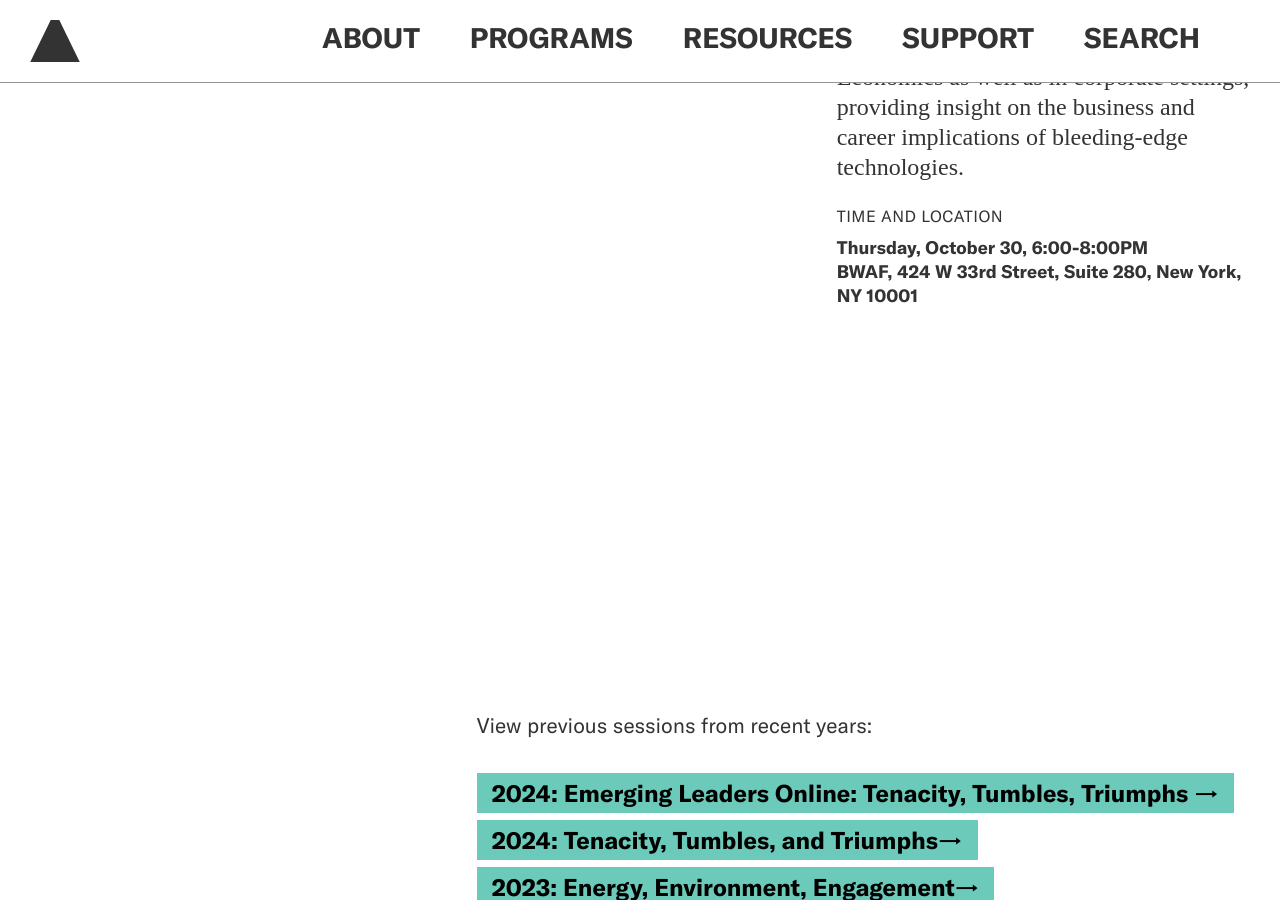
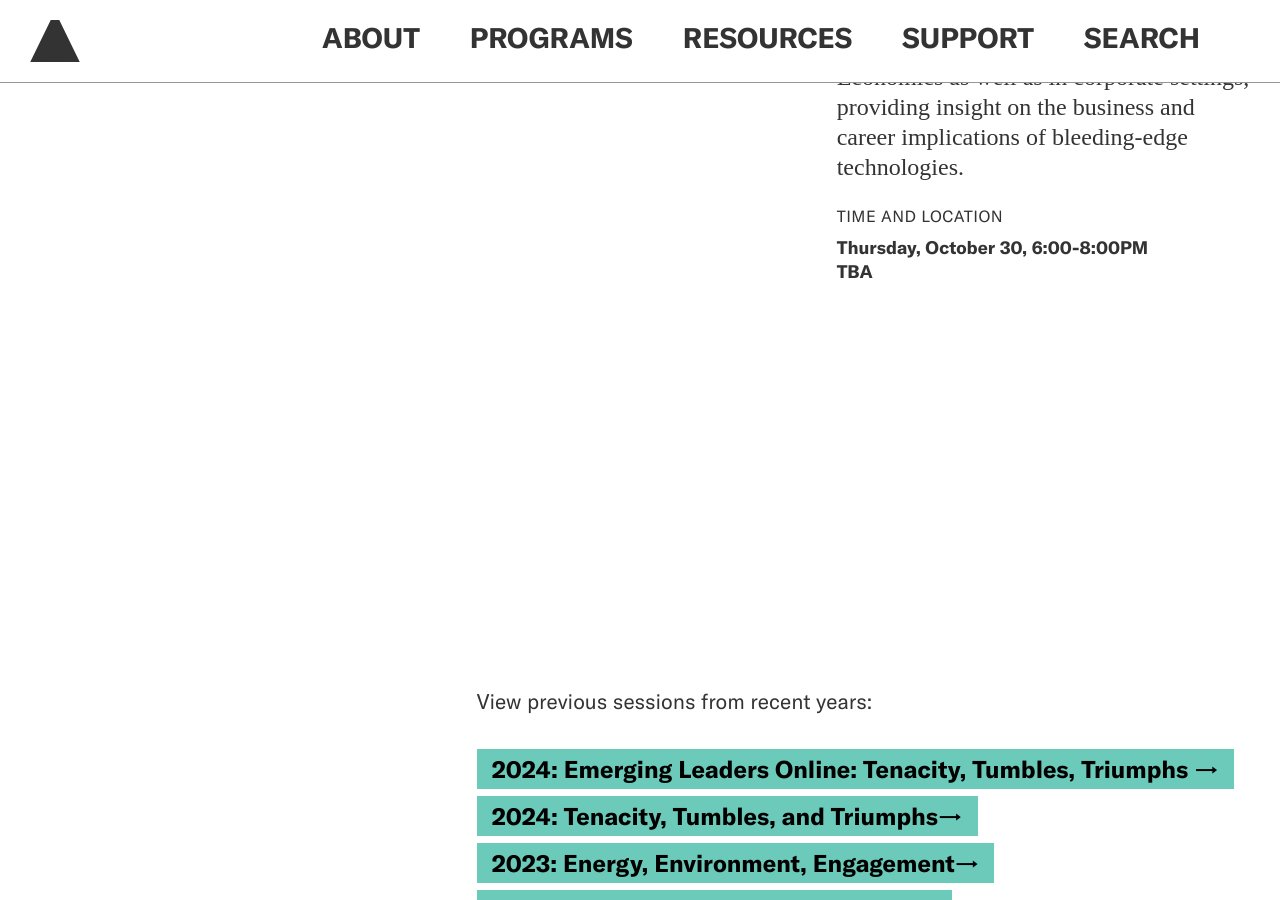
Before and after one commit to jengalas/bwaf-bbw, a Jekyll site: the page built from _emerging-leaders/vision-voice-value.md, in a window 1280 px wide and 900 px high, scrolled down 6517 px. Built offline with Jekyll 4.4.1, drawn with Linux system fonts in a browser that asks for light colours; nearby versions of some CDN libraries; some web fonts are replaced.

Commit message:
Updated 1 file via CloudCannon.

```diff
--- a/_emerging-leaders/vision-voice-value.md
+++ b/_emerging-leaders/vision-voice-value.md
@@ -178,7 +178,7 @@ page_blocks:
       implications of bleeding-edge technologies.</p>
     time-location:
       line-1: Thursday, October 30, 6:00-8:00PM
-      line-2: BWAF, 424 W 33rd Street, Suite 280, New York, NY 10001
+      line-2: TBA
     section_break: false
     include_left-hand_column_text_: false
   - template: portrait-gallery-block-small
```
